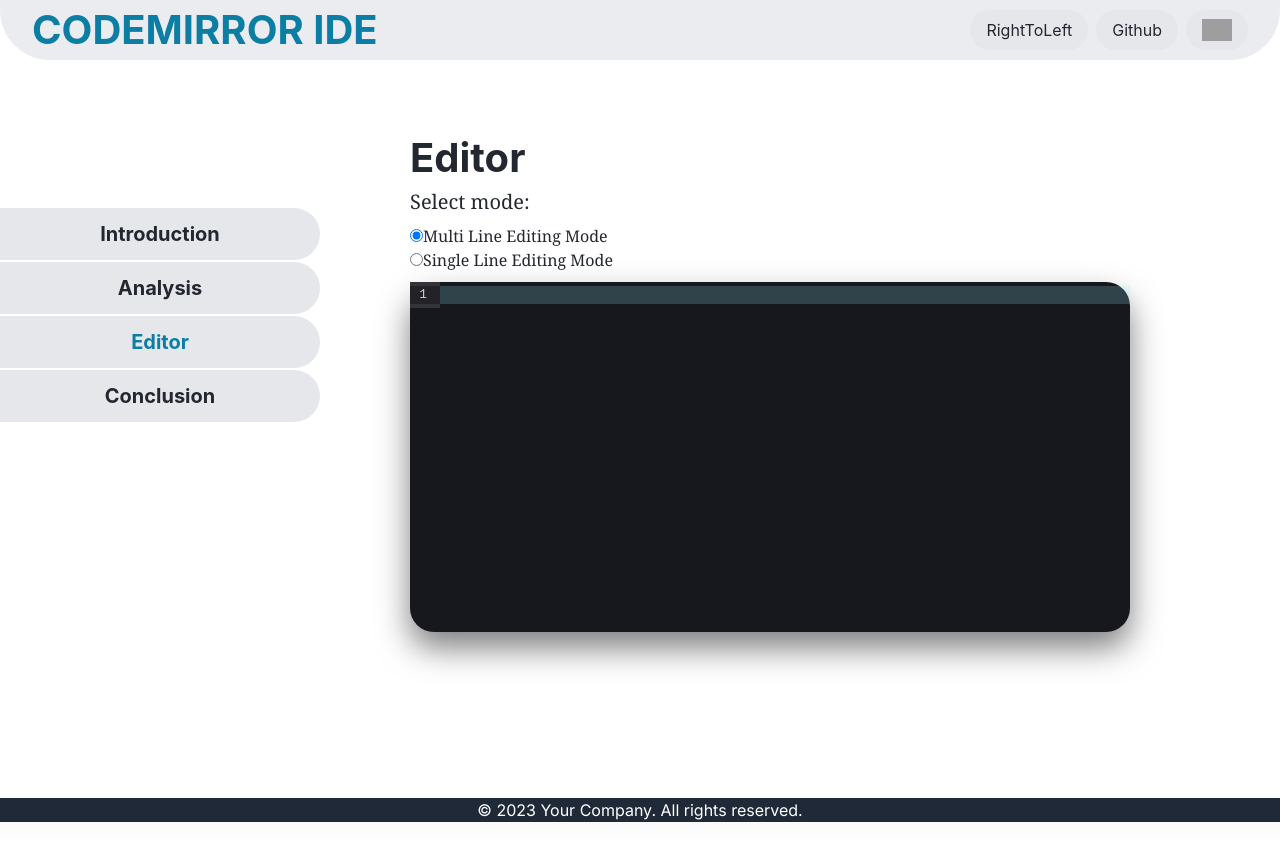
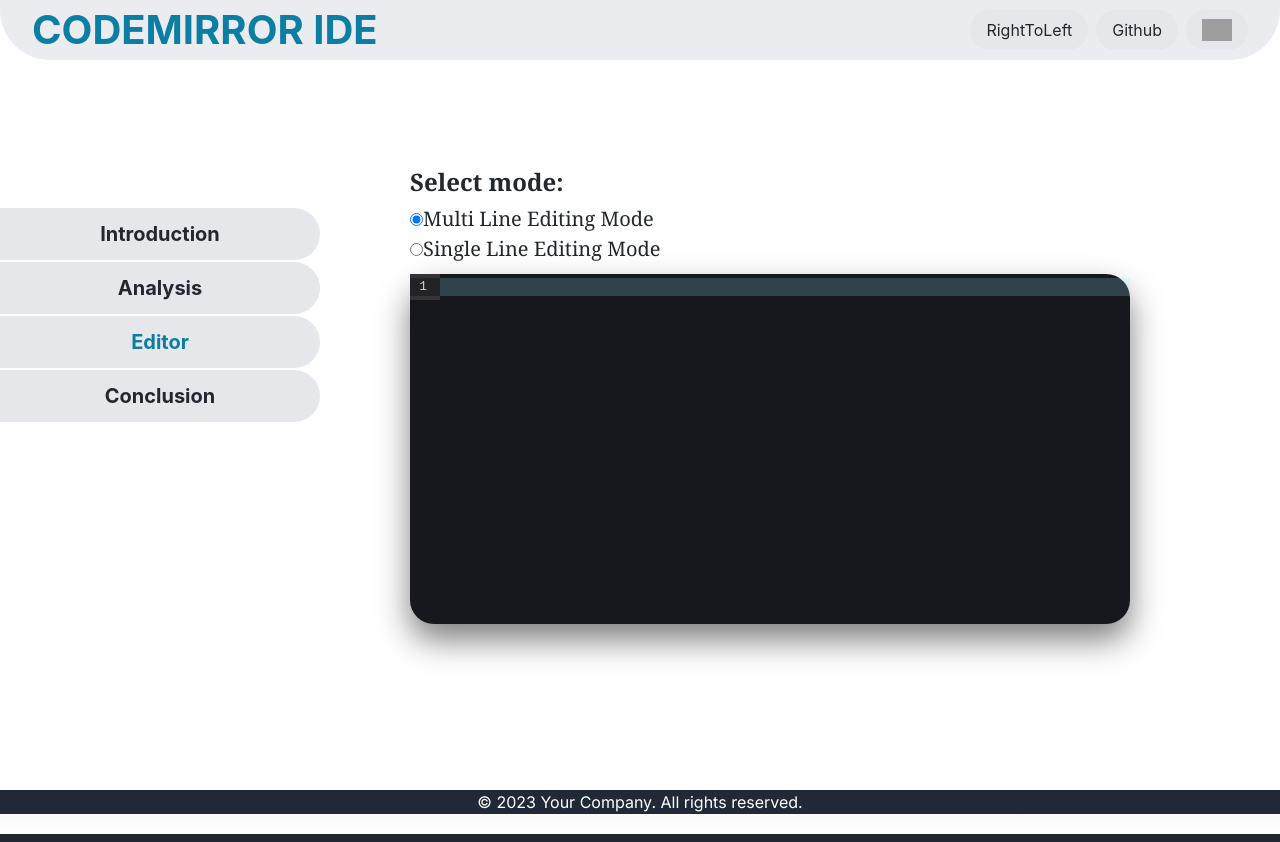
Before and after one commit to visheshgarg797/Codemirror-Ide, a Next.js app: page /editor in a window 1280 px wide. Built offline with nearby package versions, Linux system fonts and the light colour scheme; grey boxes are pictures that could not be loaded.

Commit message:
editot page modified

```diff
--- a/components/EditorModeToggleButton.js
+++ b/components/EditorModeToggleButton.js
@@ -36,14 +36,23 @@
     <div className="flex flex-col items-start">
       <div
         className={`text-xl font-serif mb-2 `}
-        style={{ color: themeStyles.col02.color }}
+        style={{
+          color: themeStyles.col02.color,
+          font: themeStyles.font,
+          fontSize: "24px",
+          fontWeight: 800,
+        }}
       >
         Select mode:
       </div>
       <div className="flex flex-col font-serif antialiased">
         <lable
           for="Multi Line Editing Mode"
-          style={{ color: themeStyles.col02.color }}
+          style={{
+            color: themeStyles.col02.color,
+            font: themeStyles.font,
+            fontSize: "20px",
+          }}
         >
           <input
             type="radio"
@@ -57,7 +66,11 @@
         </lable>
         <lable
           for="Single Line Editing Mode"
-          style={{ color: themeStyles.col02.color }}
+          style={{
+            color: themeStyles.col02.color,
+            font: themeStyles.font,
+            fontSize: "20px",
+          }}
         >
           <input
             type="radio"
--- a/components/SinglelineEditor.js
+++ b/components/SinglelineEditor.js
@@ -74,7 +74,7 @@
             ? themeStyles.theme === "dark"
               ? 0
               : 1
-            : themeStyles.theme === "dark"
+            : themeStyles.theme === "light"
             ? 2
             : 3
         ],
--- a/components/mainEditor.js
+++ b/components/mainEditor.js
@@ -11,24 +11,13 @@
       className="main-division p-5 pb-70 mt-2 mb-5"
       style={{
         backgroundColor: themeStyles.col02.backgroundColor,
+        paddingTop: "100px",
         marginLeft: "390px",
         marginRight: "130px",
         paddingRight: "20px",
         paddingBottom: "60px",
       }}
     >
-      <h1
-        className="editor pt-70"
-        style={{
-          color: themeStyles.col02.color,
-          paddingTop: "40px",
-          fontSize: "40px",
-          fontFamily: themeStyles.font,
-          fontWeight: "700",
-        }}
-      >
-        Editor
-      </h1>
       <EditorModeToggleButton />
       <IDE />
     </div>
```
